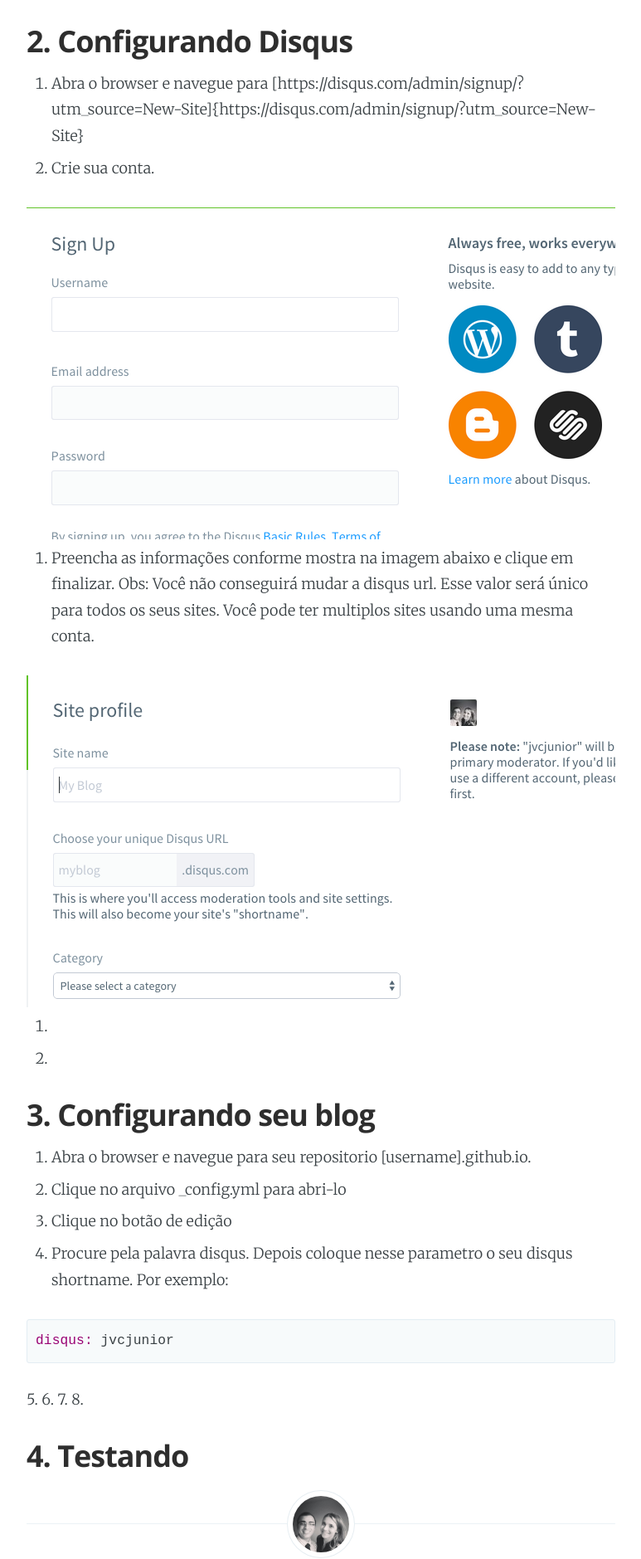
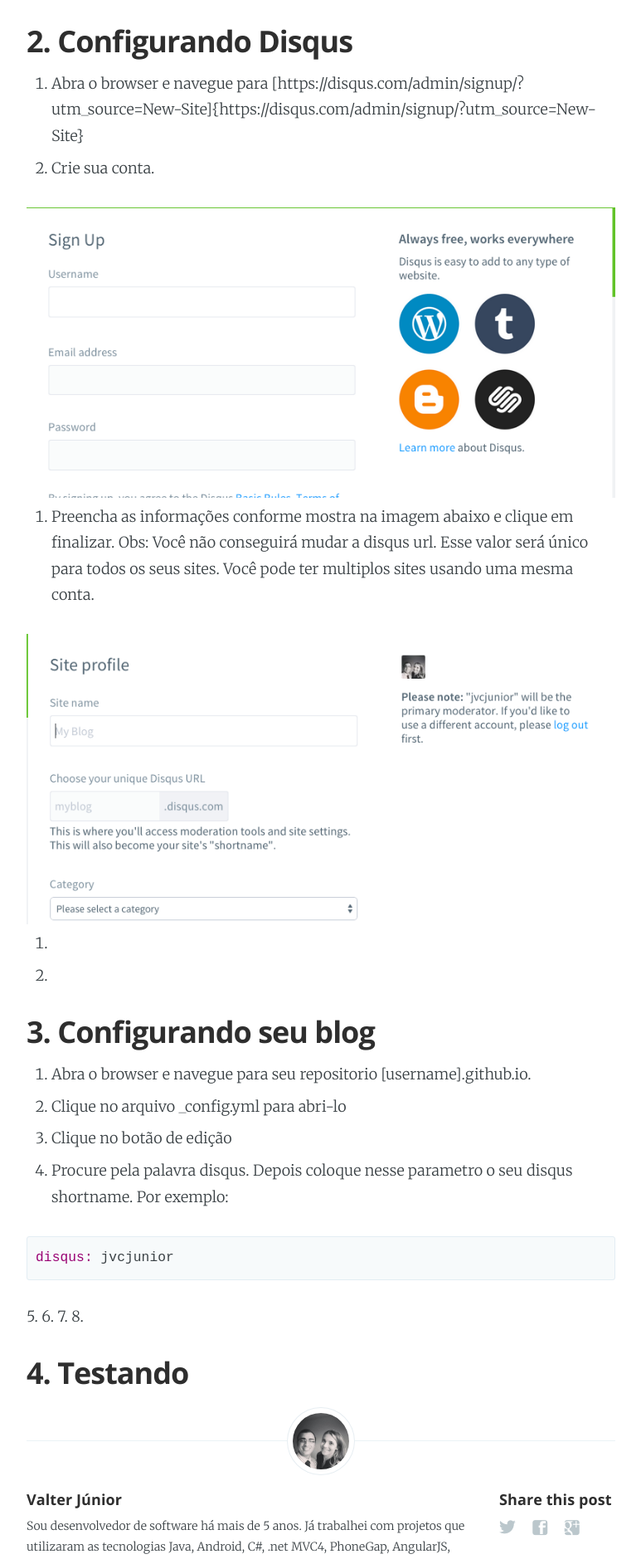
Before and after one commit to jvcjunior/jvcjunior.github.io, a Jekyll site: the page built from _posts/2015-06-24-criando-blog-github-com-jekyll-parte-3.markdown, in a window 1280 px wide. Shown: the part 895-2774 px from the top of the page at 83% size, without its empty margins (253-1026 px from the left). Built offline with Jekyll 4.4.1, drawn with Linux system fonts in a browser that asks for light colours; Markdown is read by kramdown in place of the engine named in the settings; comment, search, counter and statistics services are not loaded.

Commit message:
Update 2015-06-24-criando-blog-github-com-jekyll-parte-3.markdown

```diff
--- a/_posts/2015-06-24-criando-blog-github-com-jekyll-parte-3.markdown
+++ b/_posts/2015-06-24-criando-blog-github-com-jekyll-parte-3.markdown
@@ -19,13 +19,14 @@
 ## 2. Configurando Disqus
 1. Abra o browser e navegue para [https://disqus.com/admin/signup/?utm_source=New-Site]{https://disqus.com/admin/signup/?utm_source=New-Site}
 2. Crie sua conta.
-<figure>
-   <a class="img" href="{{ site.baseurl }}" style="background-image: url(/assets/images/sign-up-disqus.png); display:block;width:100%; height: 400px;">
+ <figure>
+   <a class="img" href="{{ site.baseurl }}" style="background-image: url(/assets/images/sign-up-disqus.png); background-size: 100%; display:block;width:100%; height: 350px;">
 </a>
 </figure>
 3. Preencha as informações conforme mostra na imagem abaixo e clique em finalizar. Obs: Você não conseguirá mudar a disqus url. Esse valor será único para todos os seus sites. Você pode ter multiplos sites usando uma mesma conta.
-<figure>
-   <a class="img" href="{{ site.baseurl }}" style="background-image: url(/assets/images/create-site-account-disqus.png); display:block;width:100%; height: 400px;">
+
+ <figure>
+   <a class="img" href="{{ site.baseurl }}" style="background-image: url(/assets/images/create-site-account-disqus.png); background-size: 100%; display:block;width:100%; height: 350px;">
 </a>
 </figure>
 
```
